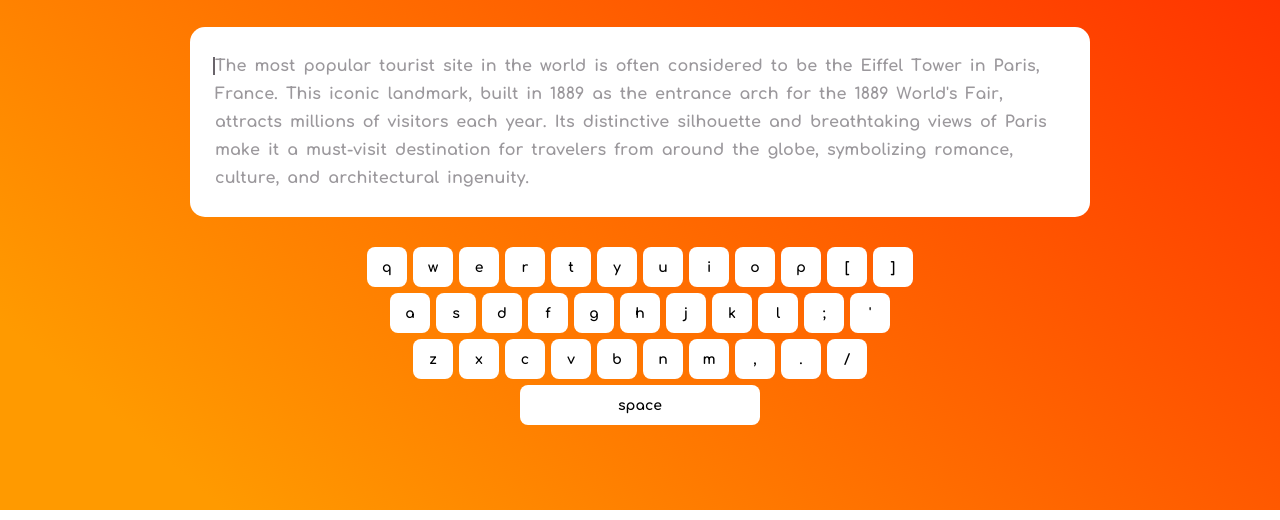
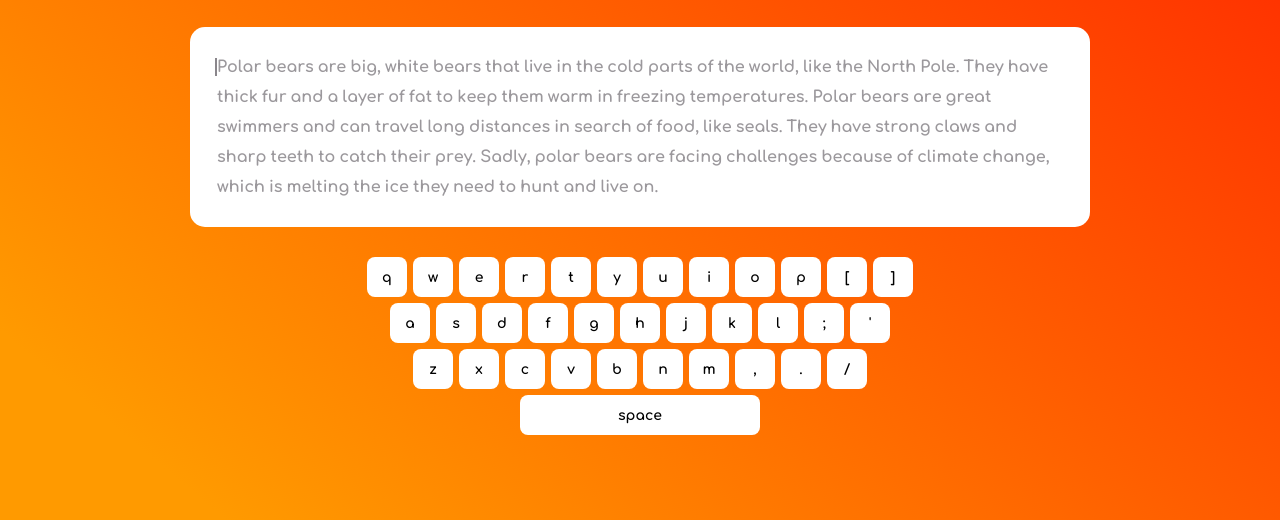
Before and after one commit to ChadMCasey/tempo_type, a plain HTML site: page index.html in a window 1280 px wide. Both pictures are taken after a click on the button 640 px from the left and 765 px from the top of the page. Shown: the part 298-818 px from the top of the page. Drawn offline with Linux system fonts and the light colour scheme.

Commit message:
add correct spacing method and reset functionality

```diff
--- a/scripts/Input.js
+++ b/scripts/Input.js
@@ -2,8 +2,8 @@ import {
   textAreaInput,
   textAreaText,
   getRandomParagraph,
-  validInputKeys,
   keys,
+  ingoredkeys,
 } from "./constants.js";
 import Word from "./Word.js";
 import Letter from "./Letter.js";
@@ -29,7 +29,18 @@ export default class Input {
 
   setEventListeners() {
     this.textAreaText.addEventListener("click", () => this.focusInput());
-    this.textAreaInput.addEventListener("keydown", (e) => this.checkInput(e));
+    this.textAreaInput.addEventListener("keydown", (e) =>
+      this.checkInput(e.key)
+    );
+  }
+
+  reset() {
+    this.currentLetter = null;
+    this.currentLetterIndex = 0;
+    this.wordObjs = [];
+    this.letterObjs = [];
+    this.textAreaText.innerHTML = "";
+    this.populateText();
   }
 
   focusInput() {
@@ -37,8 +48,7 @@ export default class Input {
   }
 
   populateText() {
-    let paragraph = getRandomParagraph().split(" ");
-    paragraph = paragraph.map((word) => word + " ");
+    let paragraph = getRandomParagraph();
 
     paragraph.forEach((word) => {
       const wordObj = new Word(word);
@@ -50,7 +60,12 @@ export default class Input {
         this.letterObjs.push(letterObj);
       });
 
+      const spaceLetter = new Letter(" ");
+      spaceLetter.setSpaceCharacter();
+      this.letterObjs.push(spaceLetter);
+
       this.wordObjs.push(wordObj);
+
       setTimeout(() => {
         this.textAreaText.append(wordObj.wordElement);
       }, this.time);
@@ -62,13 +77,9 @@ export default class Input {
     this.time = 0;
   }
 
-  checkInput(e) {
-    let key = e.key;
-    if (e.key === " ") {
-      key = " ";
-    }
+  checkInput(key) {
+    if (ingoredkeys.includes(key)) return;
 
-    if (validInputKeys.includes(key)) {
     if (key === this.currentLetterObj.letter) {
       this.currentLetterObj.setCorrect();
       this.Keyboard.triggerKey(true, key.toLowerCase());
@@ -78,7 +89,6 @@ export default class Input {
     }
     this.setNextKey();
   }
-  }
 
   setNextKey() {
     this.currentLetterObj.removeCursor();
--- a/scripts/Keyboard.js
+++ b/scripts/Keyboard.js
@@ -1,4 +1,4 @@
-import { keys } from "./constants.js";
+import { keys, validInputKeys } from "./constants.js";
 import Key from "./Key.js";
 
 export default class Keyboard {
@@ -8,7 +8,6 @@ export default class Keyboard {
   }
 
   createKeys() {
-    console.log(this.keyObjs);
     Array.from(keys).forEach((key) => {
       const keyText = key.querySelector(".key__text").textContent.trim();
       this.keyObjs[keyText] = new Key(key);
@@ -16,10 +15,9 @@ export default class Keyboard {
   }
 
   triggerKey(correctKey, key) {
-    if (key === " ") {
-      key = "space";
-    }
-    console.log(key);
+    if (key === " ") key = "space";
+    if (!this.keyObjs[key]) return;
+
     this.keyObjs[key].triggerKey(correctKey, key);
   }
 }
--- a/scripts/Letter.js
+++ b/scripts/Letter.js
@@ -29,6 +29,10 @@ export default class Letter {
     this.letterElement.classList.remove("letter_correct");
   }
 
+  setSpaceCharacter() {
+    this.letterElement.classList.add("key_space_word");
+  }
+
   addCursor() {
     const cursor = this.getCursorTemplate();
     this.letterElement.append(cursor);
--- /dev/null
+++ b/scripts/Reset.js
@@ -0,0 +1,25 @@
+export default class Reset {
+  constructor(resetBtn, input) {
+    this.resetBtn = resetBtn;
+    this.Input = input;
+
+    this.setEventListeners();
+  }
+
+  setEventListeners() {
+    this.resetBtn.addEventListener("click", () => {
+      this.reset();
+      this.Input.reset();
+    });
+  }
+
+  reset() {
+    this.resetBtn.classList.add("reset_animation");
+    this.resetBtn.addEventListener("animationend", this.animationEnd);
+  }
+
+  animationEnd = () => {
+    this.resetBtn.classList.remove("reset_animation");
+    this.resetBtn.removeEventListener("animationend", this.animationEnd);
+  };
+}
--- a/scripts/constants.js
+++ b/scripts/constants.js
@@ -8,6 +8,9 @@ const textAreaInput = document.querySelector(".text-area__input");
 const textAreaText = document.querySelector(".text-area__text");
 const textAreaOverlay = document.querySelector(".text-area__overlay");
 
+// restart
+const resetButton = document.querySelector(".reset");
+
 // keyboard
 const keys = document.querySelectorAll(".key");
 
@@ -15,23 +18,21 @@ const keys = document.querySelectorAll(".key");
 const word = document.querySelector("#word-template").content;
 
 // valid keys
+
 const validInputKeys =
-  "ABCDEFGHIJKLMNOPQRSTUVWXYZabcdefghijklmnopqrstuvwxyz[];',./ ";
+  "ABCDEFGHIJKLMNOPQRSTUVWXYZabcdefghijklmnopqrstuvwxyz[];',./";
+
+const ingoredkeys = ["Shift", "CapsLock"];
 
 const paragraphs = [
-  `Poetry, a tapestry of emotion and imagery, captures the essence of human experience in fleeting moments. With each verse and stanza, it paints vivid portraits of love, loss, and longing, inviting readers to explore the depths of the human soul.`,
-  `Dogs, our loyal companions, radiate boundless affection and joy. With wagging tails and soulful eyes, they teach us about unconditional love and the simple pleasures of life. In their presence, we find comfort, companionship, and endless happiness. `,
-  `Bitcoin, a decentralized digital currency, revolutionized finance with its blockchain technology. Created in 2009 by an anonymous person or group using the pseudonym Satoshi Nakamoto, Bitcoin offers peer-to-peer transactions without intermediaries. Its finite supply of 21 million coins drives its value, attracting both investors and skeptics amidst volatile market fluctuations.`,
-  `The NBA, National Basketball Association, stands as a global beacon of basketball excellence. Founded in 1946, it showcases top-tier athleticism, teamwork, and entertainment across its 30 teams. From legendary rivalries to awe-inspiring performances, the NBA captivates audiences worldwide through its regular season, playoffs, and iconic events like the NBA Finals and All-Star Weekend, shaping basketball culture for generations.`,
-  `The title of the rainiest place on Earth belongs to Mawsynram, a village in the northeastern state of Meghalaya, India. Nestled amidst the lush hills of the Khasi Hills, Mawsynram receives an astonishing annual rainfall averaging around 467 inches (11,871 millimeters). Monsoon clouds envelop the region for much of the year, sustaining its verdant landscapes and fostering a unique ecosystem adapted to the constant deluge. The relentless rains shape the lives and culture of the local Khasi people, who have developed ingenious methods to cope with the abundant precipitation, making Mawsynram a captivating testament to nature's extremes.`,
-  `The most popular tourist site in the world is often considered to be the Eiffel Tower in Paris, France. This iconic landmark, built in 1889 as the entrance arch for the 1889 World's Fair, attracts millions of visitors each year. Its distinctive silhouette and breathtaking views of Paris make it a must-visit destination for travelers from around the globe, symbolizing romance, culture, and architectural ingenuity.`,
-  `The deepest ocean in the world is the Pacific Ocean. It contains the Mariana Trench, the deepest known point on Earth's seabed. The Challenger Deep, located within the Mariana Trench, reaches a depth of approximately 36,070 feet (10,994 meters) below sea level. This immense depth exemplifies the vast and largely unexplored nature of the oceanic depths.`,
-  `The construction process involved using a variety of materials such as rammed earth, bricks, stones, and wood. Initially, walls were built independently by different states and dynasties, but Qin Shi Huang, the first emperor of China, connected and standardized these walls in the 3rd century BC. Laborers, including soldiers, convicts, and peasants, were conscripted to work on the wall.`,
-  `Focus is the anchor amidst swirling distractions, essential for achieving goals with precision and dedication. It sharpens our concentration, empowering us to navigate challenges and pursue excellence with unwavering determination and clarity of purpose.`,
+  `Polar bears are big, white bears that live in the cold parts of the world, like the North Pole. They have thick fur and a layer of fat to keep them warm in freezing temperatures. Polar bears are great swimmers and can travel long distances in search of food, like seals. They have strong claws and sharp teeth to catch their prey. Sadly, polar bears are facing challenges because of climate change, which is melting the ice they need to hunt and live on.`,
+  `ChatGPT is a clever computer program that talks with people like me. It knows a lot of things and can help with questions or just have a chat. It's made to understand and respond to what people say, trying its best to be helpful and friendly. ChatGPT uses fancy math to learn from lots of words people write and talk about, so it can say things that make sense.`,
+  `Dogs are furry friends that many people love. They come in different shapes and sizes, from tiny ones that fit in your hand to big ones that can pull sleds. Dogs are known for their loyalty and their ability to understand humans. They like to play fetch and go for walks. Some dogs help people by guiding them or finding things that they can't see. They also have a good sense of smell, which helps them find food and track down things.`,
 ];
 
-const getRandomParagraph = () =>
-  paragraphs[Math.floor(Math.random() * paragraphs.length)];
+const getRandomParagraph = () => {
+  return paragraphs[Math.floor(Math.random() * paragraphs.length)].split(" ");
+};
 
 export {
   wpmTile,
@@ -43,4 +44,7 @@ export {
   keys,
   getRandomParagraph,
   validInputKeys,
+  resetButton,
+  paragraphs,
+  ingoredkeys,
 };
--- a/scripts/main.js
+++ b/scripts/main.js
@@ -1,9 +1,18 @@
 import Input from "./Input.js";
 import Keyboard from "./Keyboard.js";
-import { validInputKeys, textAreaInput } from "./constants.js";
+import Reset from "./Reset.js";
+import {
+  validInputKeys,
+  textAreaInput,
+  resetButton,
+  paragraphs,
+} from "./constants.js";
 
 // create keyboard
 const keyboard = new Keyboard();
 
 // create input handling class
 const input = new Input(keyboard);
+
+// reset button can reset our text
+const reset = new Reset(resetButton, input);
--- a/styles/key.css
+++ b/styles/key.css
@@ -17,6 +17,11 @@
   width: 240px;
 }
 
+.key_space_word {
+  display: inline-block;
+  width: 20px;
+}
+
 .key_correct {
   background-color: #211a23;
   color: white;
--- a/styles/reset.css
+++ b/styles/reset.css
@@ -17,10 +17,13 @@
 }
 
 .reset:hover {
-  animation: rotate 0.8s forwards;
   background-image: url("../assets/restart-hover.svg");
 }
 
 .reset:active {
   opacity: 0.7;
 }
+
+.reset_animation {
+  animation: rotate 0.8s forwards;
+}
--- a/styles/word.css
+++ b/styles/word.css
@@ -1,6 +1,6 @@
 .word {
   display: inline-block;
-  margin: 5px 0px;
+  margin: 6px 2px;
   font-family: "Comfortaa", sans-serif;
   font-weight: 700;
 }
```
Lines whose indentation alone changed are shown as unchanged.
